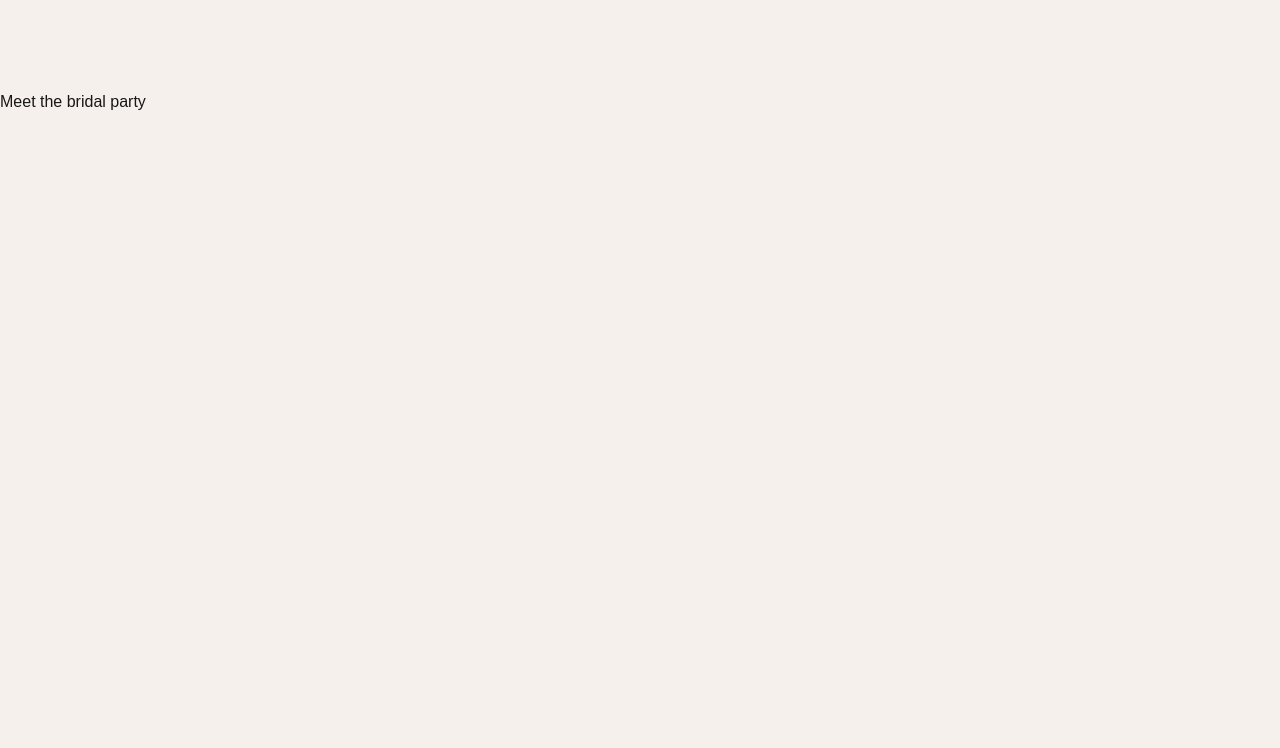
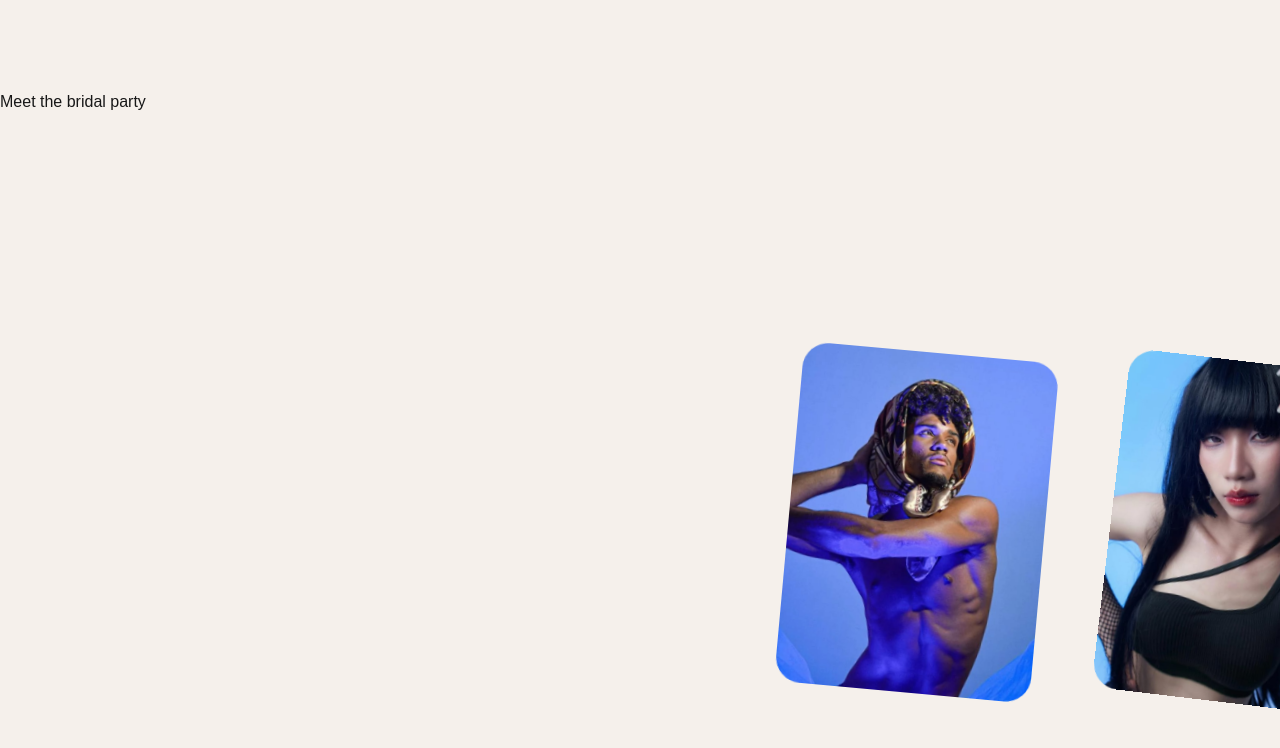
Before and after one commit to mudskipp3r/steph-and-joel, a Next.js app: page / in a window 1280 px wide. Shown: the part 1507-2255 px from the top of the page. Built offline with nearby package versions, Linux system fonts and the light colour scheme.

Commit message:
Tweak bridal party component

```diff
--- a/src/app/components/BridalParty/BridalParty.css
+++ b/src/app/components/BridalParty/BridalParty.css
@@ -16,15 +16,15 @@
   display: flex;
   width: max-content;
   white-space: nowrap;
-  gap: 1vw;
+  gap: 2vw;
   will-change: transform;
-  padding-left: 100vw; /* Move padding here from container */
-  padding-right: 120vw; /* Move padding here from container */
+  padding-left: 60vw; /* Move padding here from container */
+  padding-right: 70vw; /* Move padding here from container */
 }
 
 .card {
   position: relative;
-  width: 25vw;
+  width: 20vw;
   aspect-ratio: 0.75;
   border-radius: 2vw;
   overflow: hidden;
```
